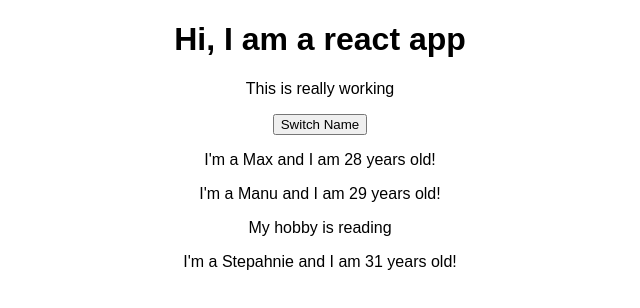
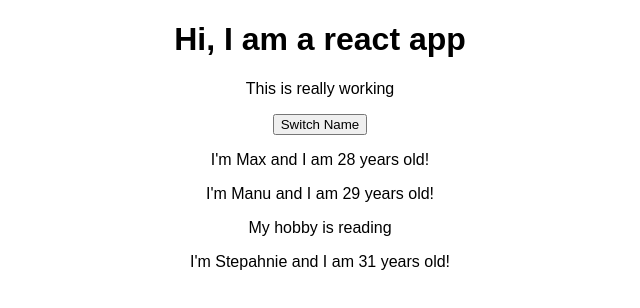
Before and after one commit to leonardloh/React-Complete-Guide, a React (Create React App) app: page / in a window 1280 px wide. Shown: the top 308 px of the page, without its empty margins (320-960 px from the left). Built offline with nearby package versions, Linux system fonts and the light colour scheme.

Commit message:
passing method reference between 2 components

```diff
--- a/src/App.js
+++ b/src/App.js
@@ -1,9 +1,9 @@
-import React, { useState } from 'react';
+import React, { Component } from 'react';
 import './App.css';
 import Person from './Person/Person';
 
-const app = props => {
-  const [personsState, setPersonsState] = useState(
+class App extends Component {
+  state =
     {
       persons: [
         {name: 'Max', age:28},
@@ -11,37 +11,39 @@
         {name: 'Stepahnie', age:31}
       ]
     }
-  );
 
-  const [otherState, setOtherState] = useState("some other value");
-  console.log(personsState, otherState);
-  const switchNameHandler = () => {
+
+  switchNameHandler = (newName) => {
     // console.log('was clicked !');
     //DONT DO THIS this.state.persons[0].name = 'Loh JZ';
-    setPersonsState({
+    this.setState({
       persons: [
-        {name: 'JZ', age:28},
+        {name: newName, age:28},
         {name: 'Manu', age:29},
         {name: 'Stepahnie', age:18}
-      ],
-      otherStates: personsState.otherStates
+      ]
     });
   };
 
+  render() {
     return (
       <div className="App">
         <h1>Hi, I am a react app</h1>
         <p>This is really working</p>
-        <button onClick={switchNameHandler}>Switch Name</button>
-        <Person name={personsState.persons[0].name} age={personsState.persons[0].age}/>
-        <Person name={personsState.persons[1].name} age={personsState.persons[1].age}>My hobby is reading</Person>
-        <Person name={personsState.persons[2].name} age={personsState.persons[2].age}/>
+        <button onClick={() => this.switchNameHandler('Jing Zhi')}>Switch Name</button>
+        <Person name={this.state.persons[0].name}
+                age={this.state.persons[0].age}/>
+        <Person name={this.state.persons[1].name}
+                age={this.state.persons[1].age}
+                click ={this.switchNameHandler.bind(this, 'Leonard Loh')}>My hobby is reading</Person>
+        <Person name={this.state.persons[2].name}
+                age={this.state.persons[2].age}/>
       </div>
     );
+  }
 
     //return React.createElement('div', {className: 'App'}, React.createElement('h1', null, 'Hi, I\' m a react app!!!'))
 
 }
 
-
-export default app;
+export default App;
--- a/src/Person/Person.js
+++ b/src/Person/Person.js
@@ -4,7 +4,7 @@
     return(
 
         <div>
-            <p>I'm a {props.name} and I am {props.age} years old!</p>
+            <p onClick={props.click}>I'm {props.name} and I am {props.age} years old!</p>
             <p>{props.children}</p>
         </div>
     )
```
